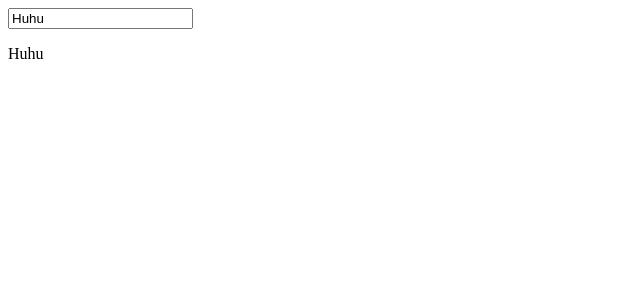
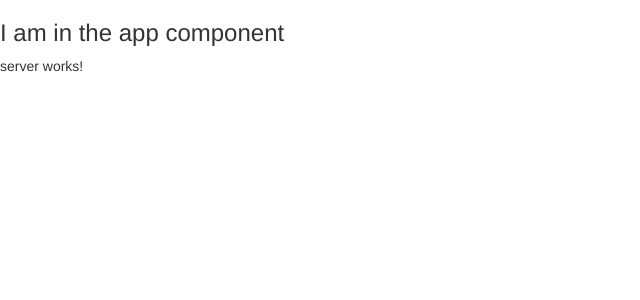
Before and after one commit to MerelOhler/my-first-angular-app, an Angular app: page / in a window 1280 px wide. Shown: the top 300 px of the page, without its empty margins (0-640 px from the left). Built offline with nearby package versions, Linux system fonts and the light colour scheme.

Commit message:
added a server component

```diff
--- a/angular.json
+++ b/angular.json
@@ -25,6 +25,7 @@
               "src/assets"
             ],
             "styles": [
+              "node_modules/bootstrap/dist/css/bootstrap.min.css",
               "src/styles.css"
             ],
             "scripts": []
--- a/package.json
+++ b/package.json
@@ -18,6 +18,7 @@
     "@angular/platform-browser": "^15.1.0",
     "@angular/platform-browser-dynamic": "^15.1.0",
     "@angular/router": "^15.1.0",
+    "bootstrap": "^3.4.1",
     "rxjs": "~7.8.0",
     "tslib": "^2.3.0",
     "zone.js": "~0.12.0"
--- a/src/app/app.component.html
+++ b/src/app/app.component.html
@@ -1,2 +1,2 @@
-<input type="text" [(ngModel)]="name">
-<p>{{ name }}</p>
+<h3>I am in the app component</h3>
+<app-server></app-server>
--- a/src/app/app.component.ts
+++ b/src/app/app.component.ts
@@ -5,5 +5,4 @@
   styleUrls: ['./app.component.css']
 })
 export class AppComponent {
-  name = 'Huhu';
 }
--- /dev/null
+++ b/src/app/server/server.component.html
@@ -0,0 +1,3 @@
+<p>
+  server works!
+</p>
--- /dev/null
+++ b/src/app/server/server.component.ts
@@ -0,0 +1,15 @@
+import { Component, OnInit } from '@angular/core';
+
+@Component({
+  selector: 'app-server',
+  templateUrl: './server.component.html',
+  styleUrls: ['./server.component.css']
+})
+export class ServerComponent implements OnInit {
+
+  constructor() { }
+
+  ngOnInit() {
+  }
+
+}
```
Also changed, not shown: src/app/app.module.ts (+6 -4 lines), src/app/server/server.component.css (added), 2 other files (tests, documents, lock files or other folders).
